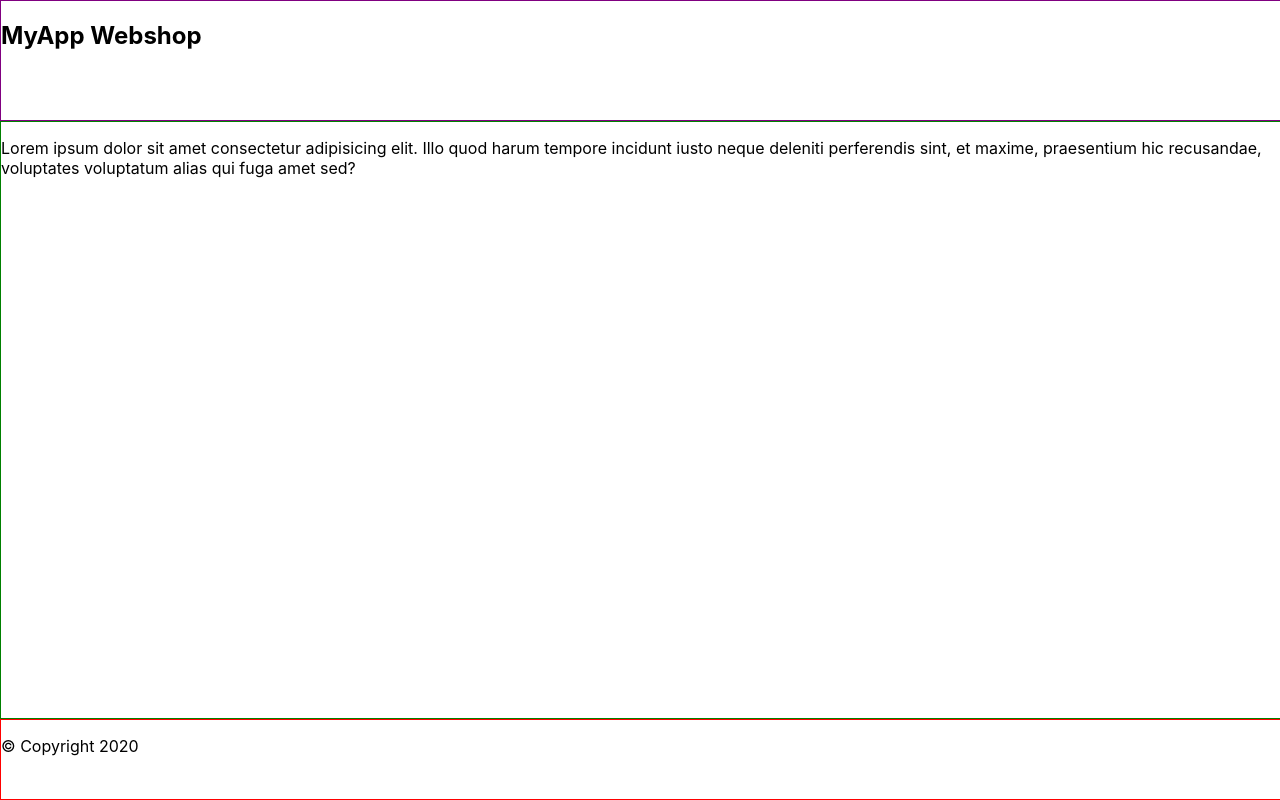
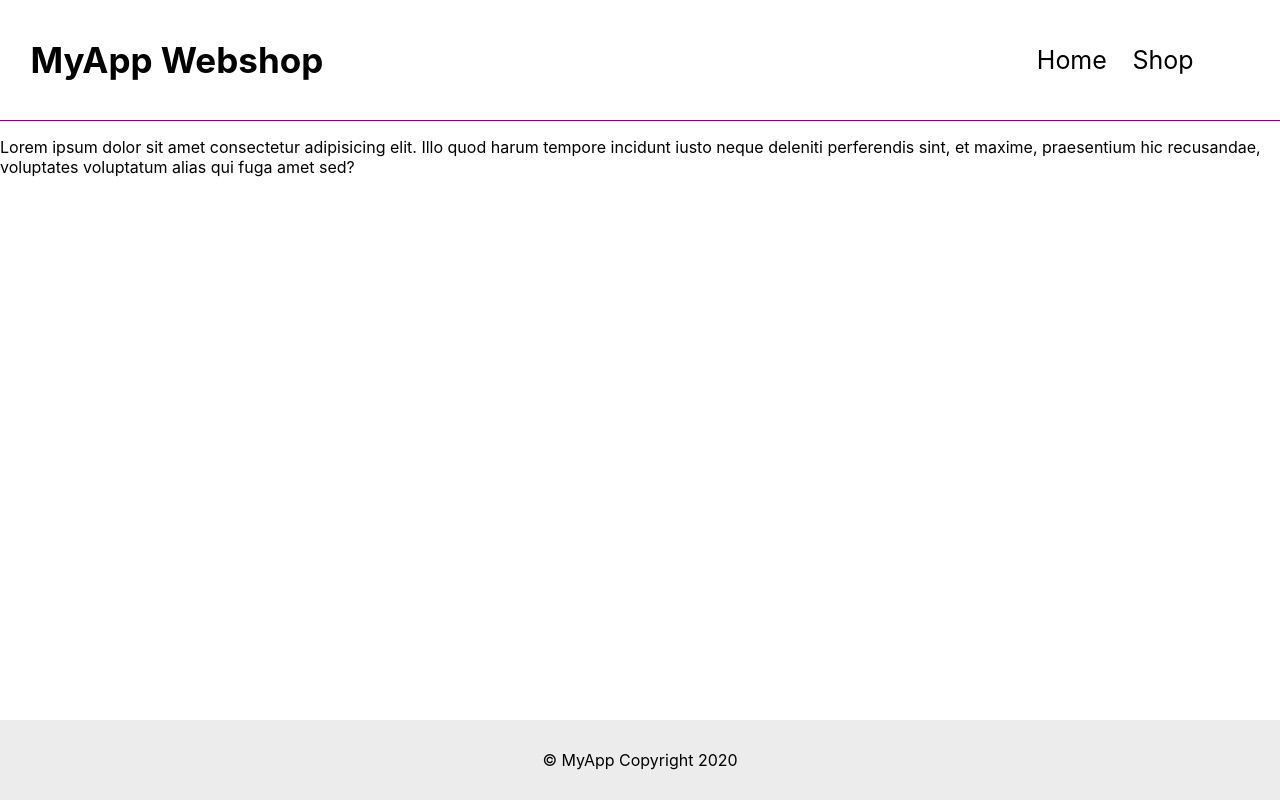
Before and after one commit to Anwrs/Myapp, a React (Create React App) app: page / in a window 1280 px wide. Built offline with nearby package versions, Linux system fonts and the light colour scheme.

Commit message:
Fontawesome install / header fix

```diff
--- a/package.json
+++ b/package.json
@@ -3,7 +3,10 @@
   "version": "0.1.0",
   "private": true,
   "dependencies": {
-    "@elastic/eui": "^28.2.0",
+    "@elastic/eui": "^28.3.0",
+    "@fortawesome/fontawesome-svg-core": "^1.2.30",
+    "@fortawesome/free-solid-svg-icons": "^5.14.0",
+    "@fortawesome/react-fontawesome": "^0.1.11",
     "@testing-library/jest-dom": "^4.2.4",
     "@testing-library/react": "^9.5.0",
     "@testing-library/user-event": "^7.2.1",
--- a/src/App.css
+++ b/src/App.css
@@ -13,19 +13,63 @@ body {
 }
 
 header {
-  border: 1px solid purple;
+  border-bottom: 1px solid purple;
   width: 100%;
   height: 15%;
 }
 
 main {
-  border: 1px solid green;
   width: 100%;
   height: 75%;
 }
 
 footer {
-  border: 1px solid red;
+  display: flex;
   width: 100%;
   height: 10%;
+  background-color: #ececec;
 }
+
+.footer-text {
+  width: 100%;
+  height: 100%;
+  display: flex;
+  align-items: center;
+  justify-content: center;
+}
+
+.header-nav {
+  width: 100%;
+  height: 100%;
+  display: flex;
+  flex-direction: row;
+  align-items: center;
+  justify-content: space-between;
+}
+
+.header-nav h2 {
+  font-size: 35px;
+  padding: 5px;
+  margin-left: 2%;
+}
+
+.header-nav-list {
+  width: 10%;
+  margin-right: 10%;
+  display: flex;
+  flex-direction: row;
+  align-items: center;
+  justify-content: space-between;
+}
+
+.header-nav-list a {
+  margin: 0 10%;
+  text-decoration: none;
+}
+
+.header-nav-list li {
+  margin: 10% 0px;
+  font-size: 25px;
+  list-style-type: none;
+  color: #000000;
+}
--- a/src/Components/Footer.js
+++ b/src/Components/Footer.js
@@ -3,8 +3,8 @@ import React from 'react';
 function Footer() {
   return (
     <footer>
-        <div>
-            <p>&copy; Copyright 2020</p>
+        <div className='footer-text'>
+            <p>&copy; MyApp Copyright 2020</p>
         </div>
     </footer>
   );
--- a/src/Components/Header.js
+++ b/src/Components/Header.js
@@ -1,10 +1,18 @@
 import React from 'react';
+import { FontAwesomeIcon } from '@fortawesome/react-fontawesome';
+import { faCoffee } from '@fortawesome/free-solid-svg-icons';
+
+const element = <FontAwesomeIcon icon={faCoffee} />
 
 function Header() {
   return (
     <header>
-        <div>
+        <div className='header-nav'>
             <h2>MyApp Webshop</h2>
+            <ul className='header-nav-list'>
+                <a href="index.html"><li>Home</li></a>
+                <a href="#?inprogress"><li><FontAwesomeIcon icon={['fab', 'apple']} /> Shop</li></a>
+            </ul>
         </div>
     </header>
   );
```
Also changed, not shown: 1 other file (tests, documents, lock files or other folders).
